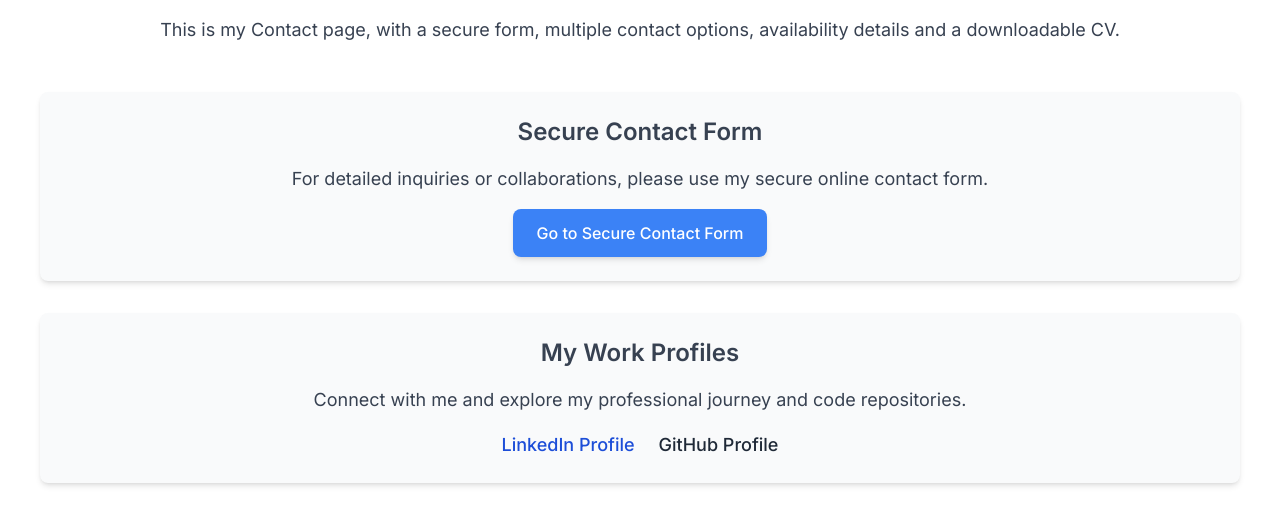
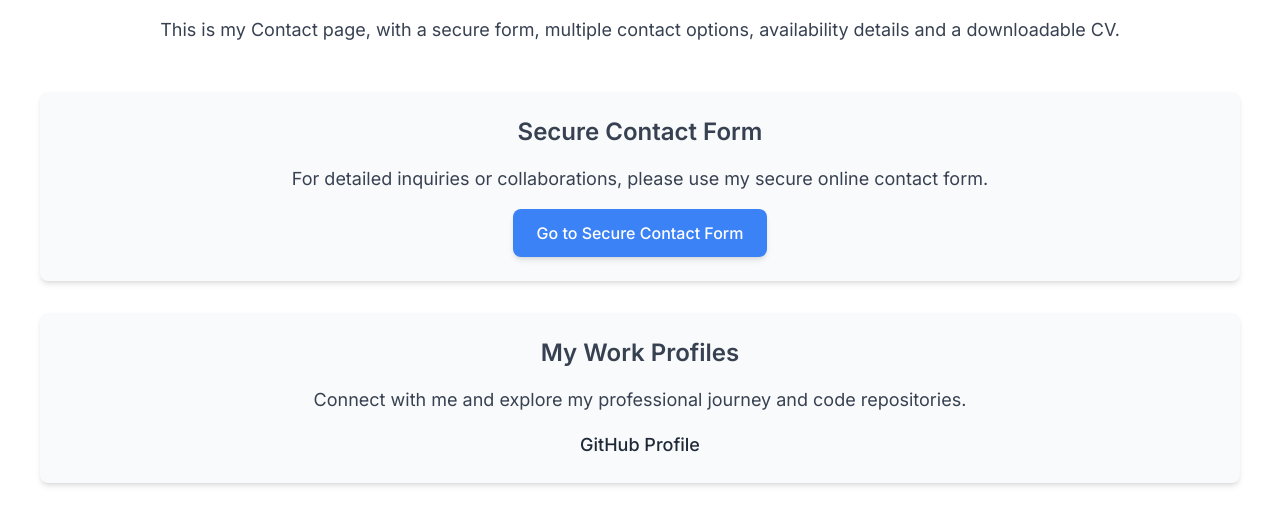
Before and after one commit to ormzyy/Portfolio, a plain HTML site: page docs/contact-me.html in a window 1280 px wide. Shown: the part 266-778 px from the top of the page. Drawn offline with nearby package versions, Linux system fonts and the light colour scheme.

Commit message:
Update contact-me.html

```diff
--- a/docs/contact-me.html
+++ b/docs/contact-me.html
@@ -160,7 +160,6 @@
                     Connect with me and explore my professional journey and code repositories.
                 </p>
                 <div class="flex justify-center space-x-6">
-                    <a href="www.linkedin.com/in/muhanad-hussein-99aab7362" class="text-blue-700 hover:text-blue-900 font-medium text-lg">LinkedIn Profile</a>
                     <a href="https://github.com/ormzyy" class="text-gray-800 hover:text-gray-900 font-medium text-lg">GitHub Profile</a>
                 </div>
             </div>
```
